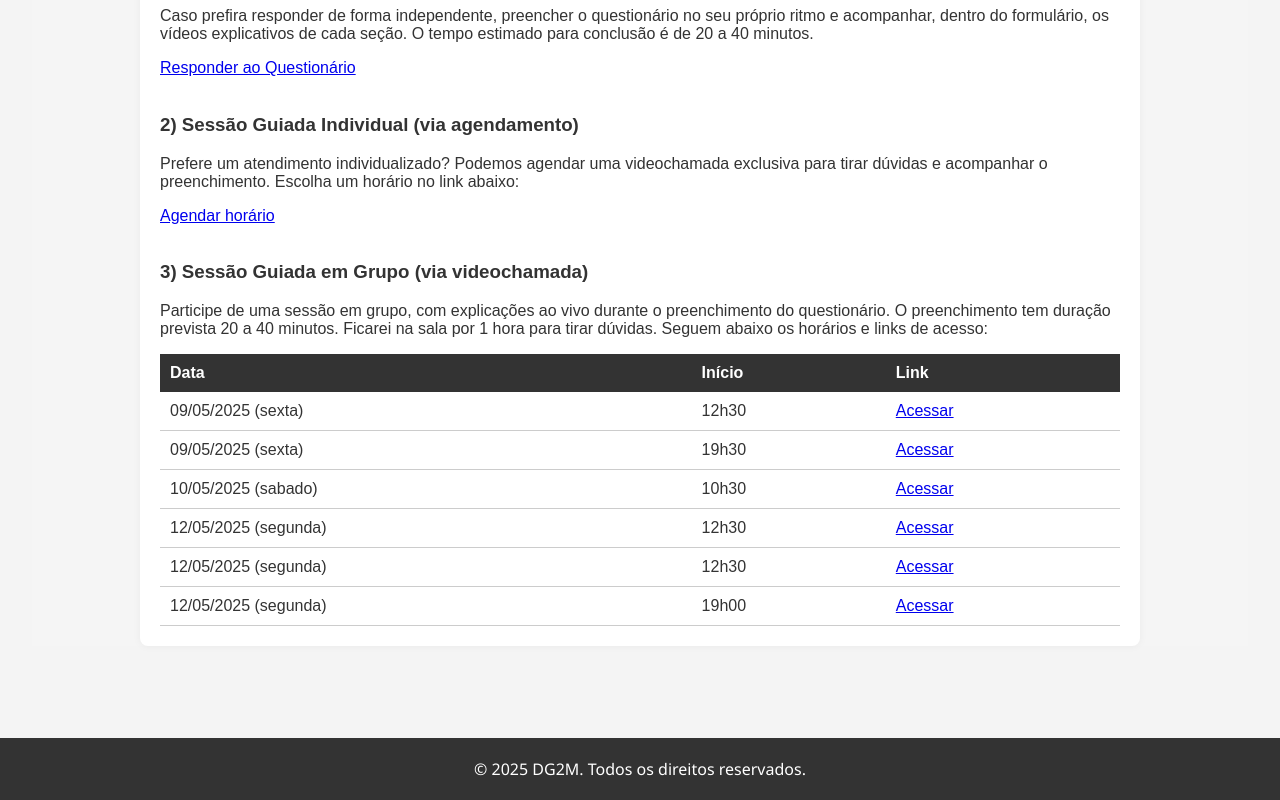
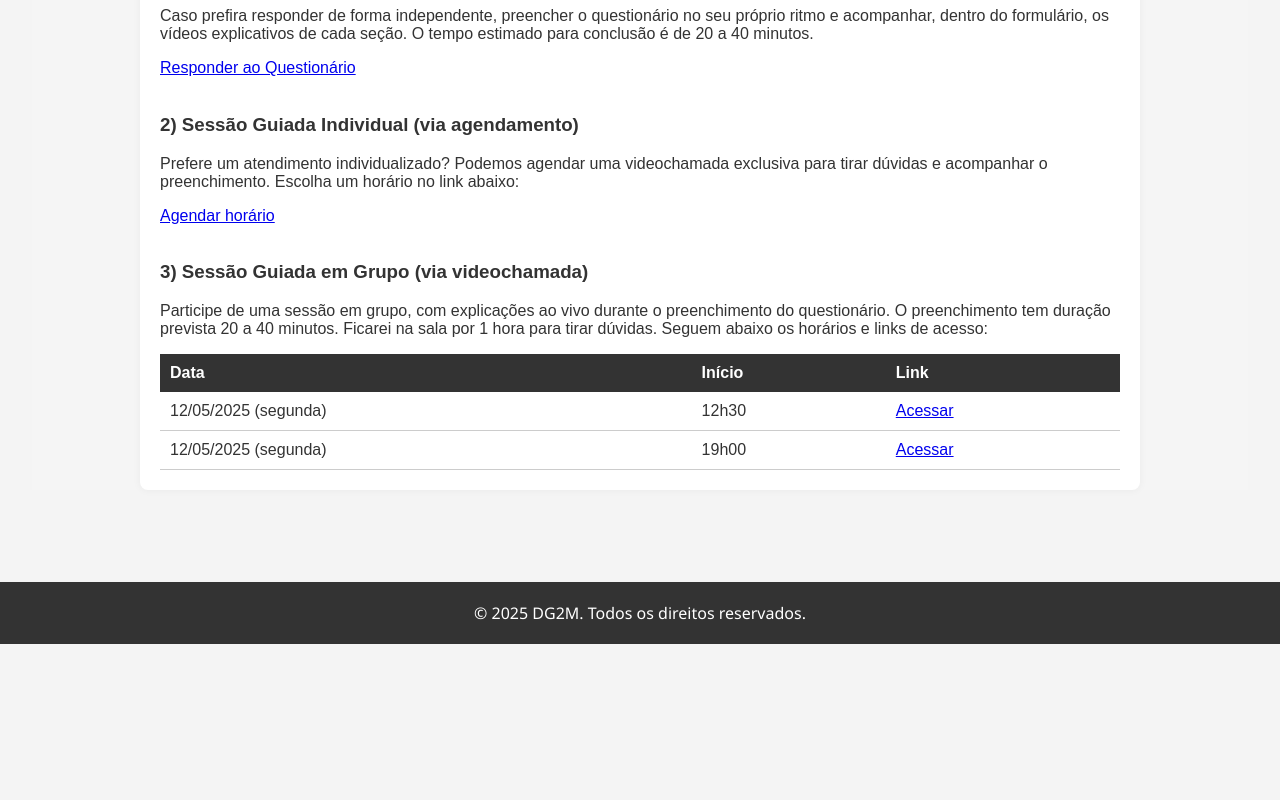
Before and after one commit to luisfccardoso/dg2m, a React (Vite) app: page /survey in a window 1280 px wide. Shown: the part 771-1571 px from the top of the page. After the commit the page ends 1415 px from the top, so only its background shows below. Built offline with nearby package versions, Linux system fonts and the light colour scheme; the HTML template or start-up script is replaced by a standard one.

Commit message:
update survey page

```diff
--- a/src/pages/Survey.jsx
+++ b/src/pages/Survey.jsx
@@ -70,34 +70,6 @@ const Main = () => {
           </thead>
           <tbody>
             <tr>
-              <td style={{ padding: '10px', borderBottom: '1px solid #ccc' }}>09/05/2025 (sexta)</td>
-              <td style={{ padding: '10px', borderBottom: '1px solid #ccc' }}>12h30</td>
-              <td style={{ padding: '10px', borderBottom: '1px solid #ccc' }}>
-                <a href="https://calendar.app.google/TSYZ4KTRHfA8nuV2A" target="_blank" rel="noopener noreferrer">Acessar</a>
-              </td>
-            </tr>
-            <tr>
-              <td style={{ padding: '10px', borderBottom: '1px solid #ccc' }}>09/05/2025 (sexta)</td>
-              <td style={{ padding: '10px', borderBottom: '1px solid #ccc' }}>19h30</td>
-              <td style={{ padding: '10px', borderBottom: '1px solid #ccc' }}>
-                <a href="https://calendar.app.google/kW5u3hZRyN8NQSTk6" target="_blank" rel="noopener noreferrer">Acessar</a>
-              </td>
-            </tr>
-            <tr>
-              <td style={{ padding: '10px', borderBottom: '1px solid #ccc' }}>10/05/2025 (sabado)</td>
-              <td style={{ padding: '10px', borderBottom: '1px solid #ccc' }}>10h30</td>
-              <td style={{ padding: '10px', borderBottom: '1px solid #ccc' }}>
-                <a href="https://calendar.app.google/eLwksn5j48xPiY9w6" target="_blank" rel="noopener noreferrer">Acessar</a>
-              </td>
-            </tr>
-            <tr>
-              <td style={{ padding: '10px', borderBottom: '1px solid #ccc' }}>12/05/2025 (segunda)</td>
-              <td style={{ padding: '10px', borderBottom: '1px solid #ccc' }}>12h30</td>
-              <td style={{ padding: '10px', borderBottom: '1px solid #ccc' }}>
-                <a href="https://calendar.app.google/LgcmYyRBiRiGA3PA6" target="_blank" rel="noopener noreferrer">Acessar</a>
-              </td>
-            </tr>
-            <tr>
               <td style={{ padding: '10px', borderBottom: '1px solid #ccc' }}>12/05/2025 (segunda)</td>
               <td style={{ padding: '10px', borderBottom: '1px solid #ccc' }}>12h30</td>
               <td style={{ padding: '10px', borderBottom: '1px solid #ccc' }}>
```
